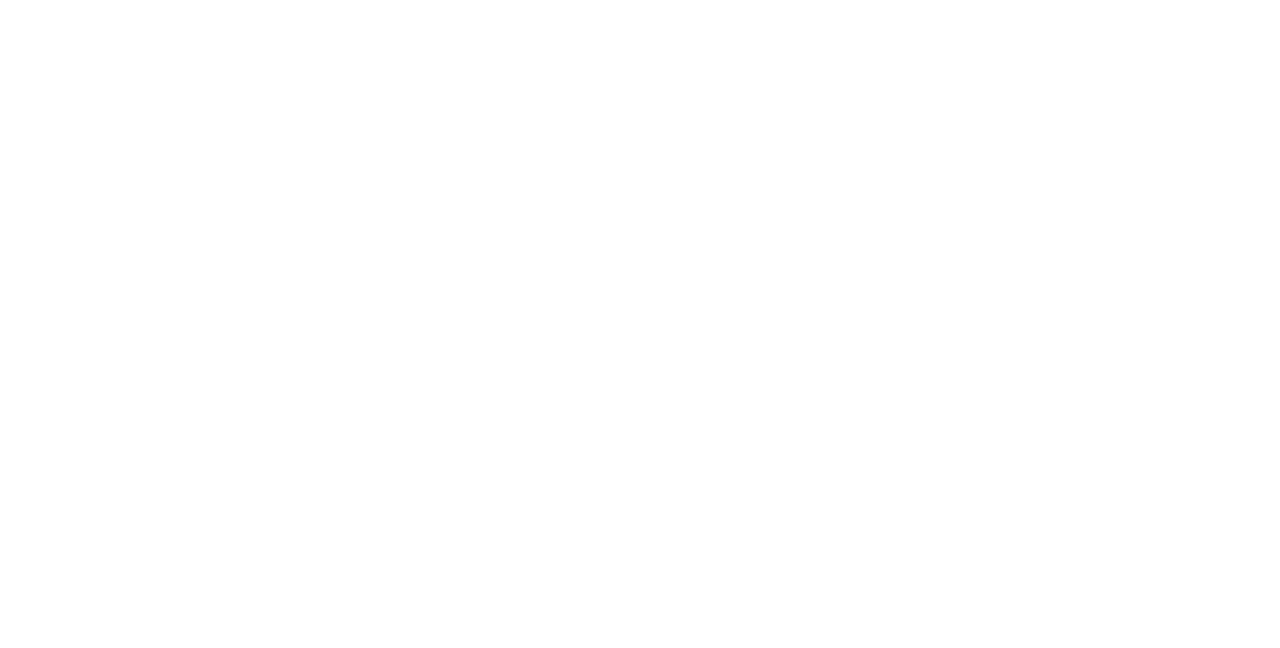
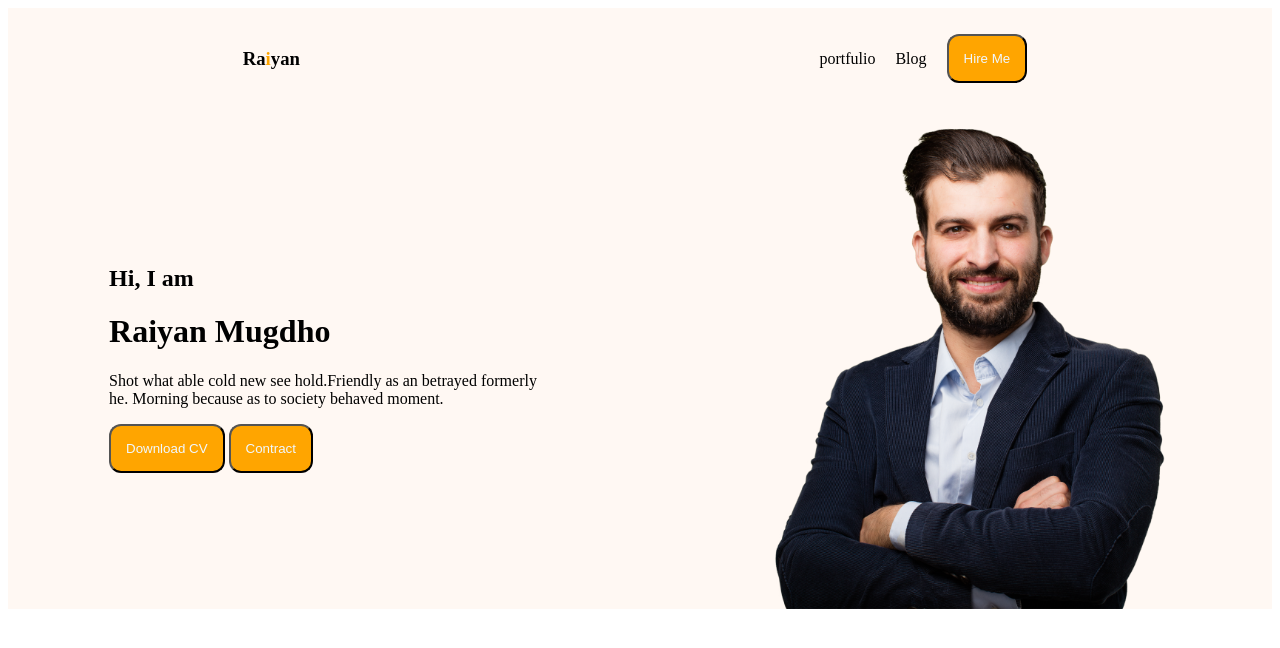
Before and after one commit to raiyan756/my_portfulio, a plain HTML site: page index.html in a window 1280 px wide. Drawn offline with Linux system fonts and the light colour scheme.

Commit message:
header file

```diff
--- a/index.html
+++ b/index.html
@@ -4,6 +4,36 @@
     <meta charset="UTF-8" />
     <meta name="viewport" content="width=device-width, initial-scale=1.0" />
     <title>Raiyan Mugdho</title>
+    <link rel="stylesheet" href="style1.css".css">
   </head>
-  <body></body>
+  <body>
+    <header class="front_color">
+      <nav>
+        <h3>Ra<span class="primary_text">i</span>yan</h3>
+        <ul>
+          <li>portfulio</li>
+          <li>Blog</li>
+          <li><button class="primar_color">Hire Me</button></li>
+        </ul>
+      </nav>
+     <div class="bann">
+      <div>
+        <h2>Hi, I am</h3>
+        <h1>Raiyan Mugdho</h1>
+        <p>Shot what able cold new see hold.Friendly as an betrayed formerly <br>
+          he. Morning because as to society behaved moment.</p>
+         <button  class="primar_color">Download CV</button>
+
+
+          <button  class="primar_color">Contract</button>
+      </div>
+      <img class="img1" src="images/hardy.png" alt="">
+
+     </div>
+
+
+ </header>
+    <main></main>
+    <footer></footer>
+  </body>
 </html>
--- /dev/null
+++ b/style1.css
@@ -0,0 +1,36 @@
+.front_color {
+  background: #fff8f3;
+}
+
+nav > ul {
+  display: flex;
+  align-items: center;
+}
+nav li {
+  list-style: none;
+  padding: 10px;
+}
+nav {
+  display: flex;
+  justify-content: space-around;
+  align-items: center;
+}
+.primary_text {
+  color: orange;
+}
+.primar_color {
+  margin: 0;
+  background-color: orange;
+  padding: 15px;
+  color: aliceblue;
+  border-radius: 12px;
+}
+
+.bann {
+  display: flex;
+  align-items: center;
+  justify-content: space-around;
+}
+.img1 {
+  height: 500px;
+}
```
Also changed, not shown: images/developer.png (added), images/hardy.png (added), images/header_bg.png (added), images/icons/facebook.png (added), images/icons/insta.png (added), images/icons/js.png (added), images/icons/mongo.png (added), images/icons/nodejs.png (added), images/icons/react.png (added), images/icons/twitter.png (added), 1 other file.
